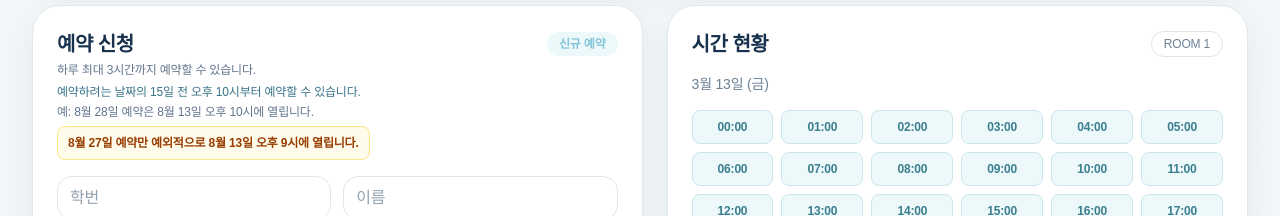
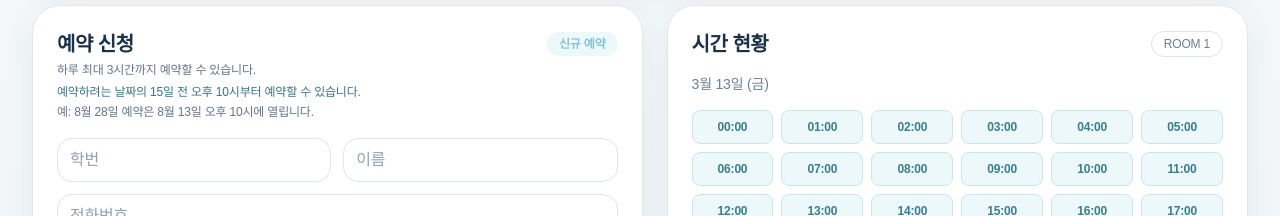
Before and after one commit to SeungeunLee599/room-app, a Next.js app: page / in a window 1280 px wide. Shown: the part 1120-1336 px from the top of the page. Built offline with nearby package versions, Linux system fonts and the light colour scheme; no server answers; the database is empty.

Commit message:
Remove expired booking exception notice

```diff
--- a/src/app/page.tsx
+++ b/src/app/page.tsx
@@ -649,9 +649,6 @@ export default function HomePage() {
                 <span className="block">예약하려는 날짜의 15일 전 오후 10시부터 예약할 수 있습니다.</span>
                 <span className="block text-slate-500">예: 8월 28일 예약은 8월 13일 오후 10시에 열립니다.</span>
               </p>
-              <p className="w-fit max-w-full break-keep rounded-lg border border-amber-200 bg-amber-50 px-2.5 py-1.5 text-xs font-semibold leading-5 text-amber-800">
-                8월 27일 예약만 예외적으로 8월 13일 오후 9시에 열립니다.
-              </p>
             </div>
           </div>
 
```
